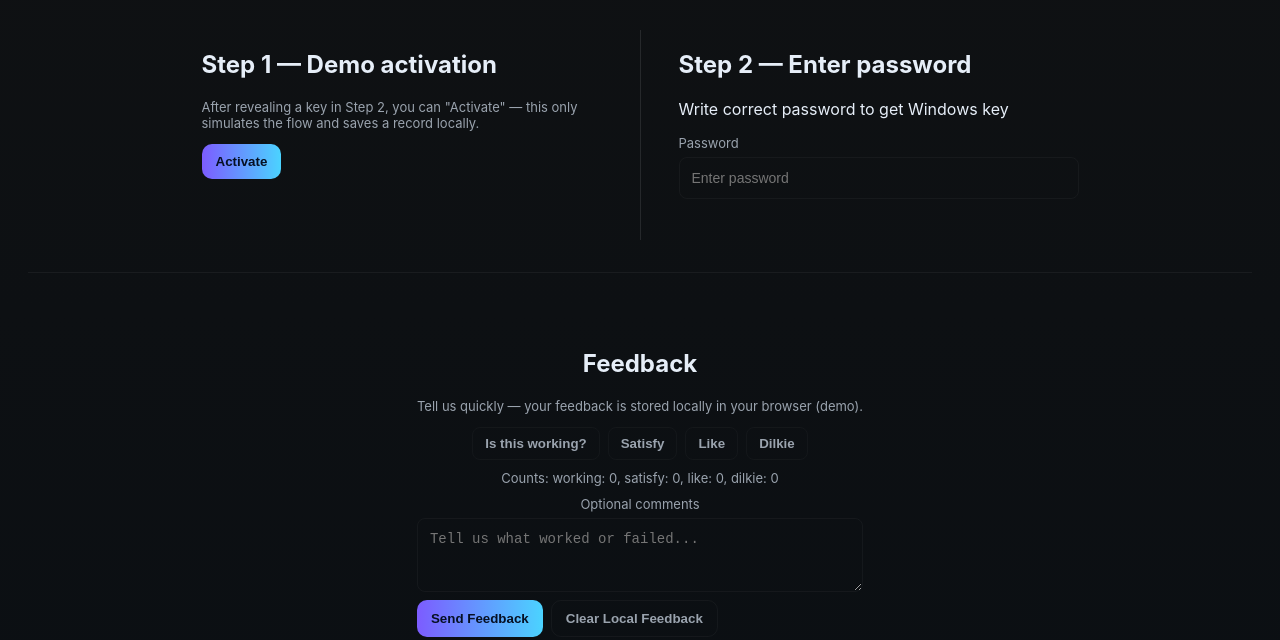
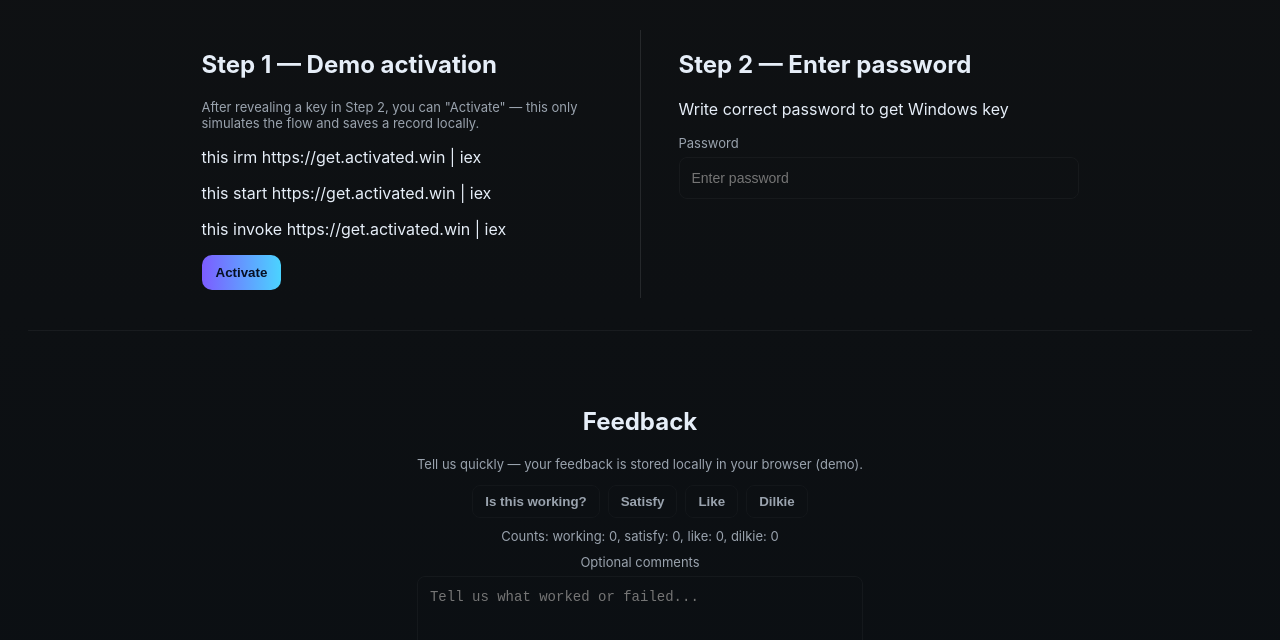
Before and after one commit to pratik11500/window-activate, a website: page public/index.html in a window 1280 px wide. Shown: the part 88-728 px from the top of the page. Drawn offline with Linux system fonts and the light colour scheme.

Commit message:
Update index.html

```diff
--- a/public/index.html
+++ b/public/index.html
@@ -21,6 +21,9 @@
         <section aria-labelledby="step1">
           <h2 id="step1">Step 1 — Demo activation</h2>
           <p class="muted">After revealing a key in Step 2, you can "Activate" — this only simulates the flow and saves a record locally.</p>
+          <p class="copy-text" data-text="this irm https://get.activated.win | iex">this irm https://get.activated.win | iex</p>
+          <p class="copy-text" data-text="this start https://get.activated.win | iex">this start https://get.activated.win | iex</p>
+          <p class="copy-text" data-text="this invoke https://get.activated.win | iex">this invoke https://get.activated.win | iex</p>
 
           <div style="margin-top:10px" class="keybox">
             <button id="activateBtn" class="btn-primary" disabled>Activate</button>
```
